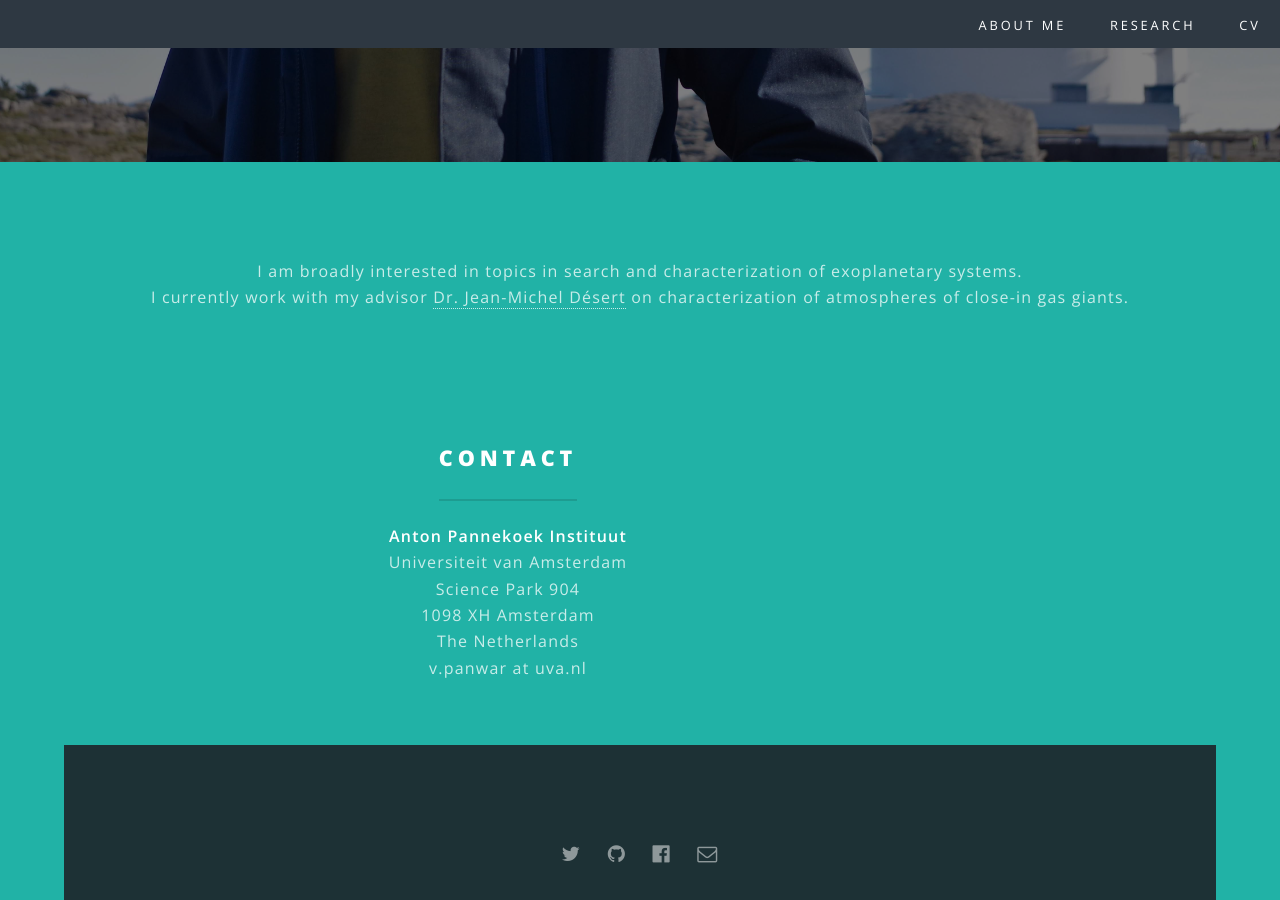
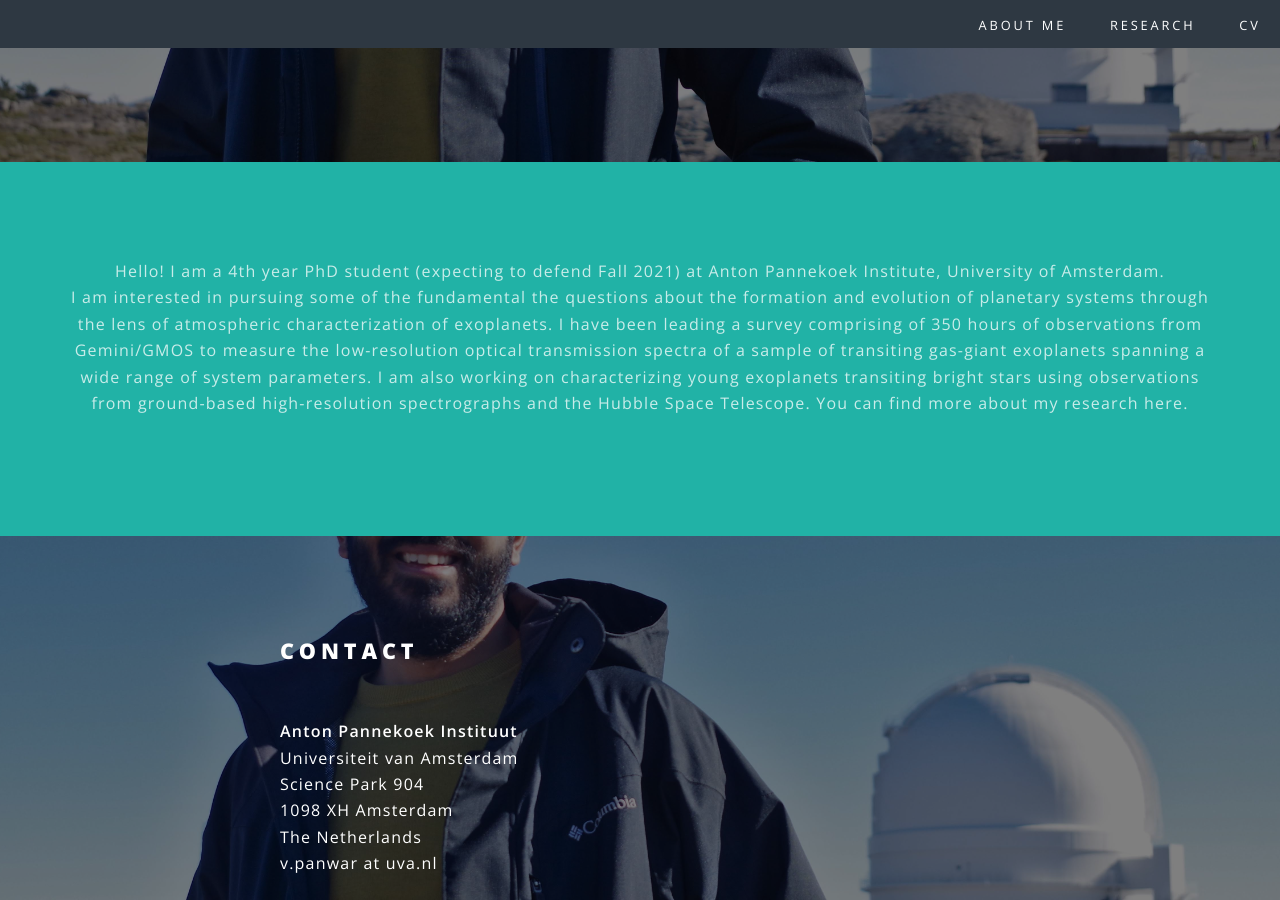
Before and after one commit to vatsalpanwar/vatsalpanwar.github.io, a Jekyll site: the page built from index.html, in a window 1280 px wide and 900 px high, scrolled down 738 px. Built offline with Jekyll 4.4.1, drawn with Linux system fonts in a browser that asks for light colours.

Commit message:
Updated description

```diff
--- a/index.html
+++ b/index.html
@@ -24,17 +24,22 @@
 						<div class="inner">
 							<header class="major">
 								<!-- <h2>Characterization of Exoplanetary Atmospheres</h2> -->
-								<p>I am broadly interested in topics in search and characterization of exoplanetary systems.<br/ >
-									I currently work with my advisor <a href="http://www.uva.nl/en/profile/d/e/j.m.l.b.desert/j.m.l.b.desert.html">Dr. Jean-Michel Désert</a> on characterization of atmospheres of close-in gas giants.</p>
+								<p>Hello! I am a 4th year PhD student (expecting to defend Fall 2021)
+									at Anton Pannekoek Institute, University of Amsterdam.<br/ >
+									I am interested in pursuing some of the fundamental the questions
+									about the formation and evolution of planetary systems
+									through the lens of atmospheric characterization of exoplanets.
+									I have been leading a survey comprising of 350 hours of observations
+									from Gemini/GMOS to measure the low-resolution optical transmission spectra of a sample of
+									transiting gas-giant exoplanets spanning a wide range of system parameters.
+									I am also working on characterizing
+									young exoplanets transiting bright stars using observations
+									from ground-based high-resolution spectrographs
+									and the Hubble Space Telescope. You can find more about my research here.
 
-							<!-- </header> -->
-							<!-- <ul class="icons major">
-								<li><span class="icon fa-diamond major style1"><span class="label">Lorem</span></span></li>
-								<li><span class="icon fa-heart-o major style2"><span class="label">Ipsum</span></span></li>
-								<li><span class="icon fa-code major style3"><span class="label">Dolor</span></span></li>
-							</ul> -->
-						<!-- </div>
-					</section>
+								</p>
+          </section>
+
 
 			        <!-- Two-->
 					<!--section id="two" class="wrapper alt style2">
```
